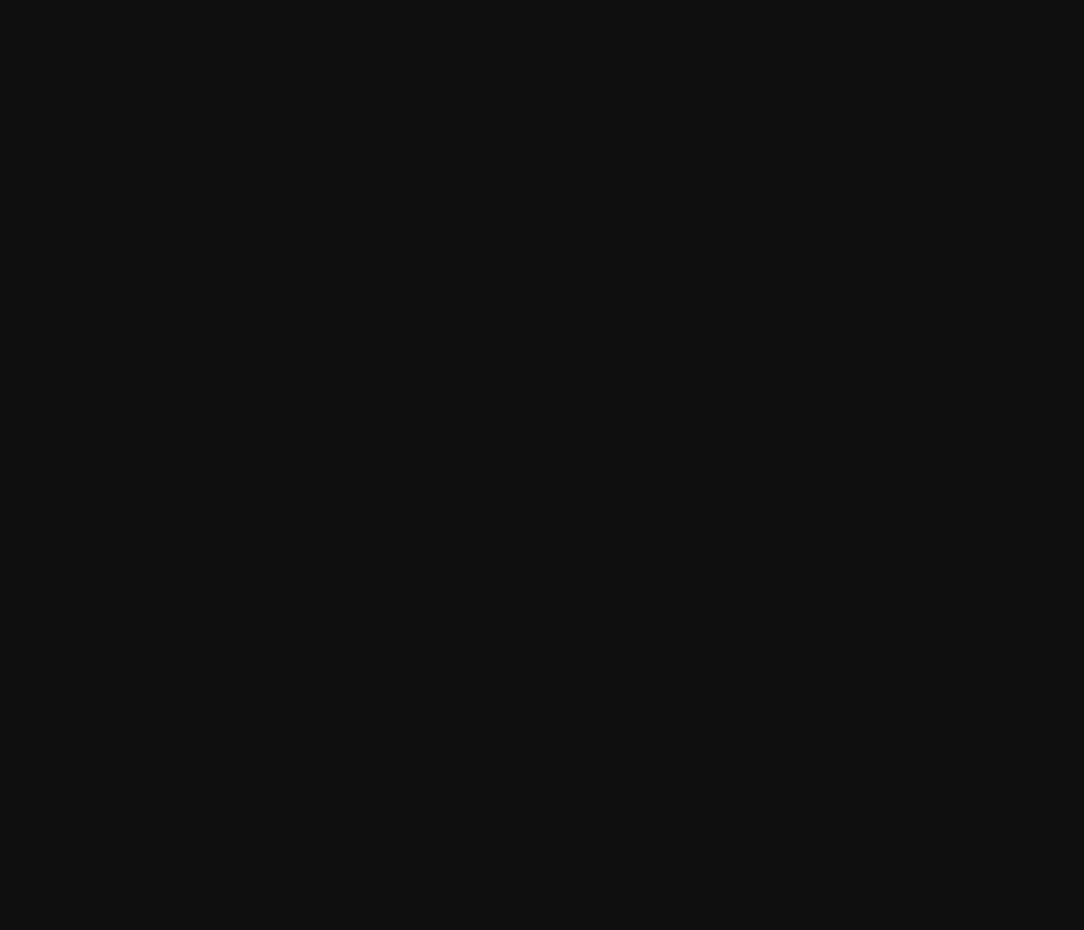
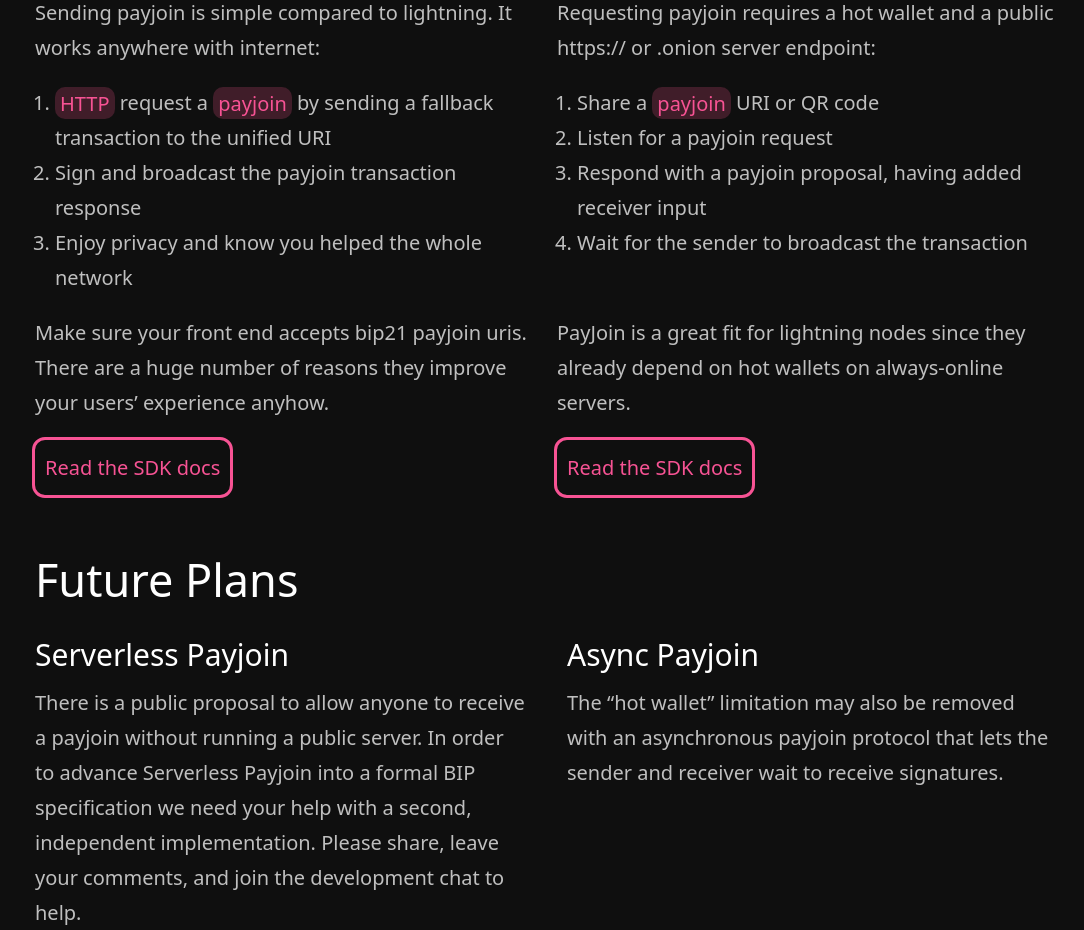
Before and after one commit to payjoin/payjoin.org, a SvelteKit app: page / in a window 1280 px wide. Shown: the part 3640-4570 px from the top of the page, without its empty margins (93-1177 px from the left). Before the commit the page ends 3645 px from the top, so only its background shows below. Built offline with nearby package versions, Linux system fonts and the light colour scheme.

Commit message:
feat: steps section

```diff
--- a/src/components/Button.svelte
+++ b/src/components/Button.svelte
@@ -10,7 +10,7 @@
 
 <style lang="postcss">
 	button {
-		@apply rounded-lg text-white p-3;
+		@apply rounded-lg text-white p-2;
 		@apply bg-primary;
 	}
 
--- a/src/routes/+page.svelte
+++ b/src/routes/+page.svelte
@@ -1,4 +1,5 @@
 <script>
+	import Button from '../components/Button.svelte';
 	import Capsule from '../components/Capsule.svelte';
 	import Icon from '../components/Icon/Icon.svelte';
 	import Link from '../components/Link.svelte';
@@ -8,8 +9,8 @@
 	<section class="h-screen pt-20 pb-8 flex items-center justify-between flex-col">
 		<div>
 			<!-- TODO: some clever quip with "pay" and "join" concepts -->
+			<!-- <h1>Pay it Forward</h1> -->
 			<h1>Join the Movement</h1>
-			<!-- <h1>Pay it Forward</h1> -->
 			<h5 class="text-2xl">
 				Payjoin is a simple protocol that can scale Bitcoin, save fees, and preserve privacy all at
 				once
@@ -143,22 +144,68 @@
 			different.
 		</p>
 	</section>
-	<section class="flex">
-		<h2>Use Payjoin with your Stack</h2>
-		<div class="flex flex-col">
+	<section class="grid grid-cols-2 gap-4">
+		<h2 class="col-span-2">Use Payjoin with your Stack</h2>
 		<h3>Send Payjoin</h3>
+		<h3>Receive Payjoin</h3>
 		<p>Sending payjoin is simple compared to lightning. It works anywhere with internet:</p>
-
-			<ul>
+		<p>Requesting payjoin requires a hot wallet and a public https:// or .onion server endpoint:</p>
+		<ul class="list-decimal pl-4">
 			<li>
 				<Capsule>HTTP</Capsule> request a <Capsule>payjoin</Capsule> by sending a fallback transaction
 				to the unified URI
 			</li>
+			<li>Sign and broadcast the payjoin transaction response</li>
+			<li>Enjoy privacy and know you helped the whole network</li>
 		</ul>
+		<ul class="list-decimal pl-4">
+			<li>
+				Share a <Capsule>payjoin</Capsule> URI or QR code
+			</li>
+			<li>Listen for a payjoin request</li>
+			<li>Respond with a payjoin proposal, having added receiver input</li>
+			<li>Wait for the sender to broadcast the transaction</li>
+		</ul>
+		<p>
+			Make sure your front end accepts bip21 payjoin uris. There are a huge number of reasons they
+			improve your users’ experience anyhow.
+		</p>
+		<p>
+			PayJoin is a great fit for lightning nodes since they already depend on hot wallets on
+			always-online servers.
+		</p>
+		<!-- FIXME: maybe we should have just one link for send & receive? -->
+		<!-- TODO: icon svg -->
+		<Link target="_blank" href="https://docs.rs/payjoin/latest/payjoin/send/index.html"
+			><Button secondary>Read the SDK docs</Button></Link
+		>
+		<Link target="_blank" href="https://docs.rs/payjoin/latest/payjoin/receive/index.html"
+			><Button secondary>Read the SDK docs</Button></Link
+		>
+	</section>
+	<section class="grid grid-cols-2 gap-x-8">
+		<h2 class="col-span-2">Future Plans</h2>
+		<h3>Serverless Payjoin</h3>
+		<h3>Async Payjoin</h3>
+
+		<p>
+			There is a public proposal to allow anyone to receive a payjoin without running a public
+			server. In order to advance Serverless Payjoin into a formal BIP specification we need your
+			help with a second, independent implementation. Please share, leave your comments, and join
+			the development chat to help.
+		</p>
+		<p>
+			The “hot wallet” limitation may also be removed with an asynchronous payjoin protocol that
+			lets the sender and receiver wait to receive signatures.
+		</p>
+		<!-- <div class="flex">
+			<div class="flex flex-col">
+
 			</div>
 			<div class="flex flex-col">
-			<h3>Receive Payjoin</h3>
+
 			</div>
+		</div> -->
 	</section>
 </div>
 
```
Lines whose indentation alone changed are shown as unchanged.
